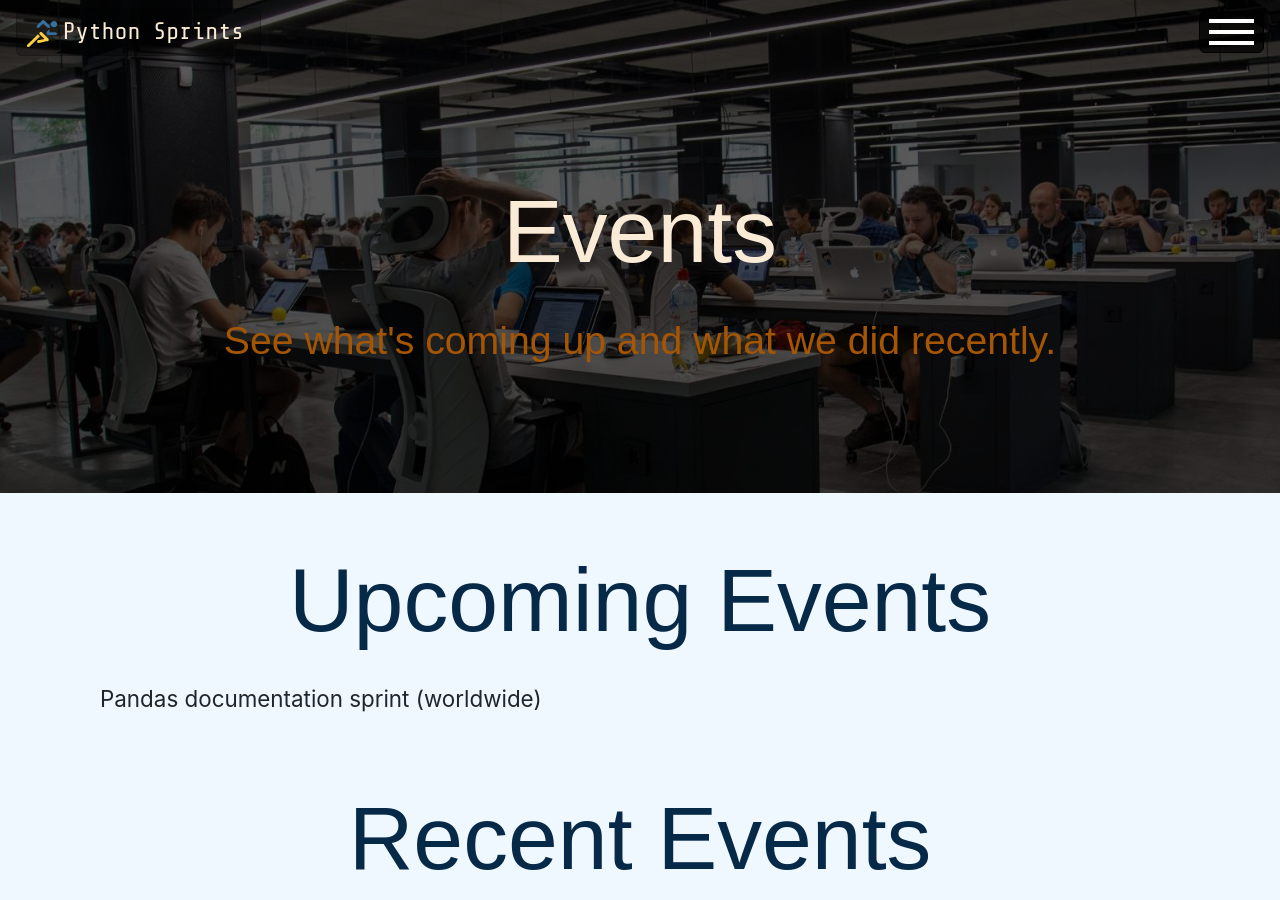
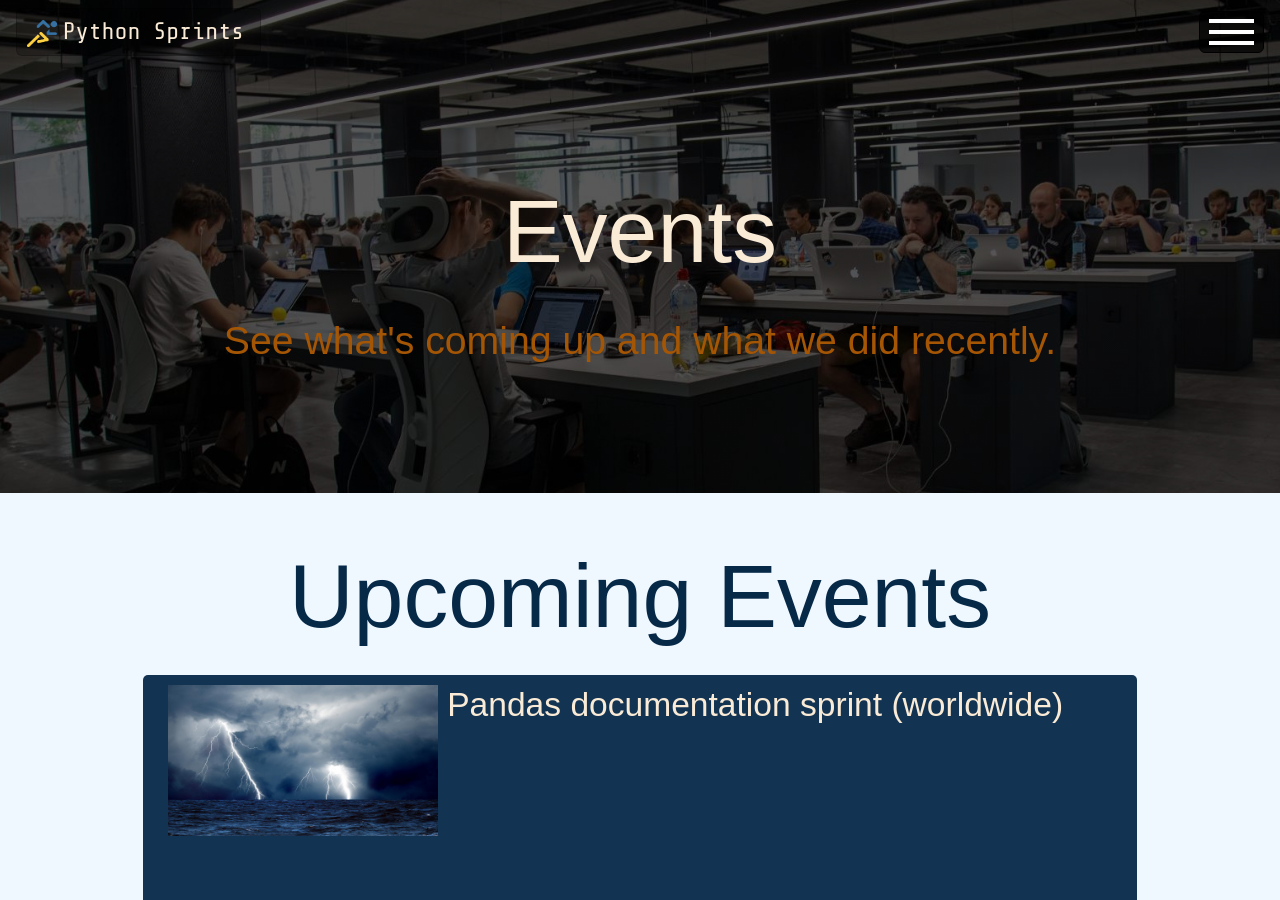
Before and after one commit to python-sprints/python-sprints.github.io, a Jekyll site: the page built from _pages/03_events.html, in a window 1280 px wide and 900 px high. Built offline with Jekyll 4.4.1, drawn with Linux system fonts in a browser that asks for light colours; nearby versions of some CDN libraries; some web fonts are replaced.

Commit message:
Created event_layout.html - layout for event view in events page. Removed comments from events_array_generator.html. Basic layout for events page with loops in place now. Style classes for events page added.

```diff
--- /dev/null
+++ b/_includes/event_layout.html
@@ -0,0 +1,8 @@
+<div class="events-page__event-container">
+    <div class="row">
+        <div class="col-12">
+            <img class="events-page__event-img" src="{{ site.basurl }}/{{ include.post.image }}">
+            <h2 class="events-page__event-title">{{ include.post.title }}</h2>
+        </div>
+    </div>
+</div>
--- a/_includes/events_array_generator.html
+++ b/_includes/events_array_generator.html
@@ -27,12 +27,10 @@
 {% for post in site.posts %}
     {% assign postStartDate = post.date | date: "%s" %}
     {% if future_events %}
-<!--Add only future post-->
         {% if postStartDate >= curDate %}
             {% assign posts = posts | push: post %}
             {% assign post_count = post_count | plus: 1 %}
         {% endif %}
-<!--Add only past post-->
     {% else %}
         {% if postStartDate < curDate %}
             {% assign posts = posts | push: post %}
--- a/_pages/03_events.html
+++ b/_pages/03_events.html
@@ -28,25 +28,25 @@ permalink: /events/
         </div>
     </div>
 
-    <div class="container">
+    <div class="events-page__outer-container container-fluid">
         <div class="row">
             <div class="col-12">
-                <h2 class="events-page__upcoming-title">Upcoming Events</h2>
+                <h2 class="events-page__upcoming-section-title">Upcoming Events</h2>
                 {% include events_array_generator.html future_events = true %}
                 {% for post in posts %}
-                    <p>{{ post.title }}</p>
+                    {% include event_layout.html post = post %}
                 {% endfor %}
             </div>
         </div>
     </div>
 
-    <div class="container">
+    <div class="events-page__outer-container container-fluid">
         <div class="row">
             <div class="col-12">
-                <h2 class="events-page__recent-title">Recent Events</h2>
+                <h2 class="events-page__recent-section-title">Recent Events</h2>
                 {% include events_array_generator.html %}
                 {% for post in posts %}
-                    <p>{{ post.title }}</p>
+                    {% include event_layout.html post = post %}
                 {% endfor %}
             </div>
         </div>
--- a/_sass/base.scss
+++ b/_sass/base.scss
@@ -55,3 +55,5 @@ $footer-title: #F0F8FF;
 $footer-background: #072948;
 
 $form-label-text: #FAEBD7;
+
+$event-background: rgba(7, 41, 72, 0.95);
--- a/_sass/events.scss
+++ b/_sass/events.scss
@@ -14,10 +14,36 @@
   @extend .page-subtitle
 }
 
-.events-page__upcoming-title {
+.events-page__upcoming-section-title {
   @extend .section-title;
 }
 
-.events-page__recent-title {
+.events-page__recent-section-title {
   @extend .section-title;
 }
+
+.events-page__outer-container {
+  max-width: 80vw;
+}
+
+.events-page__event-container {
+  background: $event-background;
+  min-height: 30vh;
+  margin-top: 2.5%;
+  margin-bottom: 2.5%;
+  border-radius: 5px;
+}
+
+.events-page__event-img {
+  float: left;
+  max-width: 30%;
+  padding: 1%;
+
+}
+
+.events-page__event-title {
+  @extend .title-light;
+  font-size: 1.5em;
+  padding: 1%;
+
+}
```
